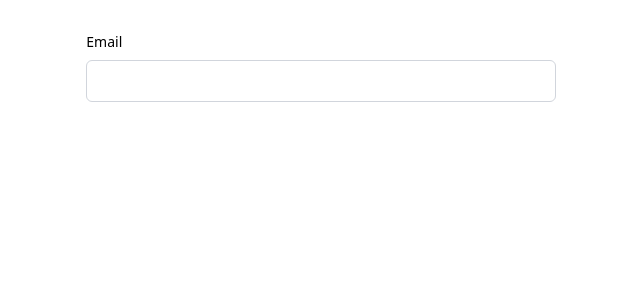
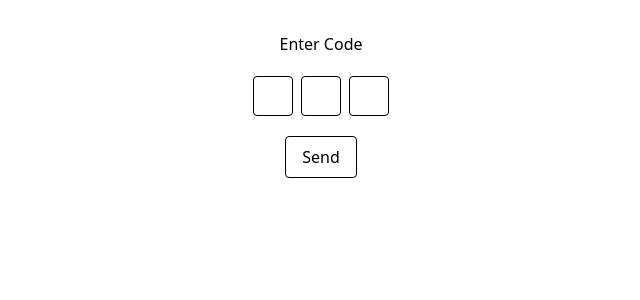
Before and after one commit to LeonardiR/react-pg, a React (Vite) app: page / in a window 1280 px wide. Shown: the top 300 px of the page, without its empty margins (319-959 px from the left). Built offline with nearby package versions, Linux system fonts and the light colour scheme.

Commit message:
Security input code (Stripe test)

```diff
--- a/src/App.tsx
+++ b/src/App.tsx
@@ -1,10 +1,10 @@
-import EmailInput from "./components/EmailInput"
+import SecurityCodeInput from "./components/SecurityCodeInput"
 
 function App() {
 
   return (
     <div className="w-5/12 m-auto p-8">
-     <EmailInput onChange={(value) => console.log(value)}></EmailInput>
+      <SecurityCodeInput></SecurityCodeInput>
     </div>
   )
 }
--- a/src/components/EmailInput.tsx
+++ /dev/null
@@ -1,41 +0,0 @@
-import { useState } from "react"
-
-type EmailInputProps = {
-    email?: string;
-    onChange?: (value: string) => void;
-}
-
-export default function EmailInput({email, onChange}: EmailInputProps) {
-    const  [value, setValue] = useState<string>(email || '');
-    const [isValid, setValid] = useState<boolean | null>(null);
-
-
-   const  handleInputChange = (e: React.ChangeEvent<HTMLInputElement>) => {
-    const value = e.target.value;
-    setValue(e.target.value);
-
-    const cleanedValue  = value.trim().toLowerCase();
-
-
-    if(isValidEmail(cleanedValue)){
-        setValid(true);
-        onChange?.(cleanedValue);
-
-    } else {
-        setValid(false);
-    }
-
-    }
-
-    const isValidEmail = (email: string) => {
-        const emailRegex = /^[^\s@]+@[^\s@]+\.[^\s@]+$/;
-        return emailRegex.test(email);
-    };
-  return (
-    <div className="flex flex-col gap-2">
-      <label htmlFor="email" className="text-sm">Email</label>
-      <input value={value} onChange={handleInputChange} type="text" id="email" className="border border-gray-300 rounded-md p-2" />
-      {isValid === null ? null : isValid ? <p className="text-green-500 text-sm">Email is valid</p> : <p className="text-red-500 text-sm">Email is not valid</p>}
-    </div>
-  )
-}
--- /dev/null
+++ b/src/components/SecurityCodeInput.tsx
@@ -0,0 +1,44 @@
+import { useRef, useState } from "react";
+
+export default function SecurityCodeInput() {
+  const [digits, setDigits] = useState(['', '', '']);
+  const refs = [useRef<HTMLInputElement>(null), useRef<HTMLInputElement>(null), useRef<HTMLInputElement>(null)];
+
+  const handleChange = (index: number) => (e: React.ChangeEvent<HTMLInputElement>) => {
+    const val = e.target.value;
+    if (!/^\d$/.test(val)) return;
+
+    const newDigits = [...digits];
+    newDigits[index] = val;
+    setDigits(newDigits);
+
+    if (index < refs.length - 1) {
+      refs[index + 1].current?.focus();
+    }
+  };
+
+  return (
+    <div className="flex flex-col items-center">
+      <label>Enter Code</label>
+      <div className="flex gap-2 py-5">
+        {digits.map((digit, i) => (
+          <input
+            key={i}
+            ref={refs[i]}
+            value={digit}
+            maxLength={1}
+            onChange={handleChange(i)}
+            disabled={i > 0 && !digits[i - 1]}
+            className="w-10 h-10 border rounded text-center"
+          />
+        ))}
+      </div>
+      <button
+        className="border rounded px-4 py-2"
+        disabled={digits.some((d) => d === '')}
+      >
+        Send
+      </button>
+    </div>
+  );
+}
--- a/vite.config.ts
+++ b/vite.config.ts
@@ -7,6 +7,6 @@ export default defineConfig({
   test: {
     globals: true,
     environment: 'jsdom',
-    setupFiles: './src/test/setup.ts',
+    setupFiles: './src/setupTest.ts',
   },
 })
```
Also changed, not shown: src/setupTest.ts (renamed from src/setup.ts).
